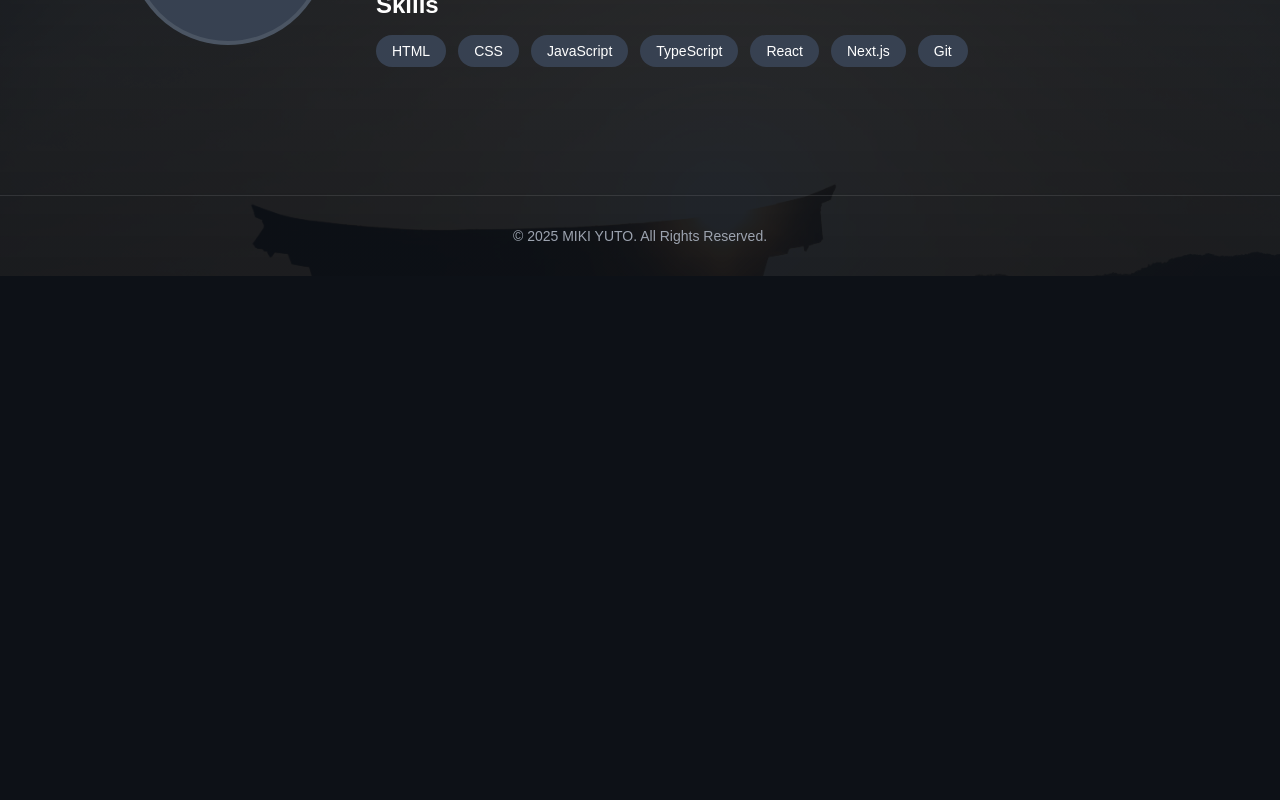
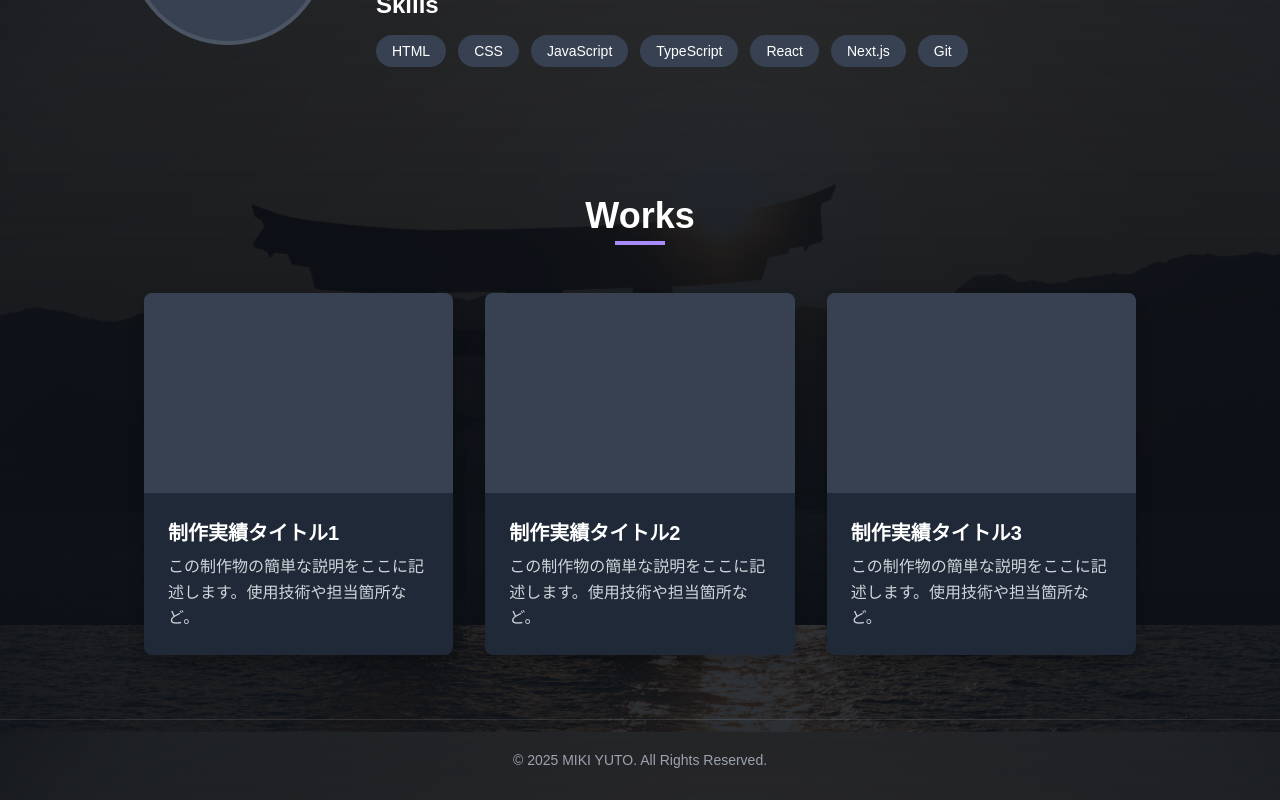
Before and after one commit to yuuto0816/profile-site, a Next.js app: page / in a window 1280 px wide. Shown: the part 975-1775 px from the top of the page. Before the commit the page ends 1251 px from the top, so only its background shows below. Built offline with nearby package versions, Linux system fonts and the light colour scheme.

Commit message:
feat: アニメーション付きのWorksセクションを実装

```diff
--- a/src/app/page.tsx
+++ b/src/app/page.tsx
@@ -1,7 +1,8 @@
 import Link from 'next/link';
 import { FaGithub } from 'react-icons/fa';
 import styles from './page.module.css';
-import AboutMe from '@/components/AboutMe'; // ← この行を追加
+import AboutMe from '@/components/AboutMe';
+import Works from '@/components/Works';
 
 const HomePage = () => {
   return (
@@ -29,7 +30,9 @@ const HomePage = () => {
         </div>
       </div>
 
-      <AboutMe /> {/* ← この行を追加 */}
+      <AboutMe />
+
+      <Works />
 
     </>
   );
--- /dev/null
+++ b/src/components/Works.module.css
@@ -0,0 +1,61 @@
+.section {
+  max-width: 1024px;
+  margin: 4rem auto;
+  padding: 0 1rem;
+}
+
+.heading {
+  font-size: 2.25rem;
+  font-weight: 700;
+  text-align: center;
+  margin-bottom: 3rem;
+  position: relative;
+  padding-bottom: 0.5rem;
+}
+
+.heading::after {
+  content: '';
+  position: absolute;
+  bottom: 0;
+  left: 50%;
+  transform: translateX(-50%);
+  width: 50px;
+  height: 4px;
+  background-color: #a78bfa;
+}
+
+.gridContainer {
+  display: grid;
+  /* 画面幅に応じて、1列300px以上を確保しつつ、自動で列数を調整する */
+  grid-template-columns: repeat(auto-fit, minmax(300px, 1fr));
+  gap: 2rem;
+}
+
+.card {
+  background-color: #1f2937; /* gray-800 */
+  border-radius: 8px;
+  overflow: hidden; /* 角丸を画像にも適用するため */
+  box-shadow: 0 10px 15px rgba(0, 0, 0, 0.2);
+}
+
+.thumbnailPlaceholder {
+  width: 100%;
+  height: 200px;
+  background-color: #374151; /* gray-700 */
+}
+
+.cardContent {
+  padding: 1.5rem;
+}
+
+.cardTitle {
+  font-size: 1.25rem; /* 20px */
+  font-weight: 600;
+  margin-bottom: 0.5rem;
+}
+
+.cardDescription {
+  font-size: 1rem; /* 16px */
+  color: #d1d5db; /* gray-300 */
+  line-height: 1.6;
+}
--- /dev/null
+++ b/src/components/Works.tsx
@@ -0,0 +1,76 @@
+"use client";
+
+import { motion } from 'framer-motion';
+import styles from './Works.module.css';
+
+// ... (dummyWorksのデータは変更なし) ...
+const dummyWorks = [
+  {
+    id: '1',
+    title: '制作実績タイトル1',
+    description: 'この制作物の簡単な説明をここに記述します。使用技術や担当箇所など。',
+  },
+  {
+    id: '2',
+    title: '制作実績タイトル2',
+    description: 'この制作物の簡単な説明をここに記述します。使用技術や担当箇所など。',
+  },
+  {
+    id: '3',
+    title: '制作実績タイトル3',
+    description: 'この制作物の簡単な説明をここに記述します。使用技術や担当箇所など。',
+  },
+];
+
+// 親要素(コンテナ)用のアニメーション設定
+const containerVariants = {
+  hidden: { opacity: 0 },
+  visible: {
+    opacity: 1,
+    transition: {
+      staggerChildren: 0.2, // 子要素を0.2秒ずつずらして表示
+    },
+  },
+};
+
+// 子要素(カード)用のアニメーション設定
+const cardVariants = {
+  hidden: { y: 50, opacity: 0 },
+  visible: { y: 0, opacity: 1 },
+};
+
+
+const Works = () => {
+  return (
+    // セクション全体をアニメーションのトリガーにする
+    <motion.section
+      className={styles.section}
+      variants={containerVariants}
+      initial="hidden"
+      whileInView="visible"
+      viewport={{ once: true, amount: 0.2 }}
+    >
+      <h2 className={styles.heading}>Works</h2>
+      <div className={styles.gridContainer}>
+        {dummyWorks.map((work) => (
+          // 各カードにもアニメーション設定を適用
+          <motion.div
+            key={work.id}
+            className={styles.card}
+            variants={cardVariants}
+            whileHover={{ y: -10, scale: 1.03 }} // ホバー時のアニメーション
+            transition={{ type: "spring", stiffness: 300 }} // バネのような動き
+          >
+            <div className={styles.thumbnailPlaceholder} />
+            <div className={styles.cardContent}>
+              <h3 className={styles.cardTitle}>{work.title}</h3>
+              <p className={styles.cardDescription}>{work.description}</p>
+            </div>
+          </motion.div>
+        ))}
+      </div>
+    </motion.section>
+  );
+};
+
+export default Works;
```
